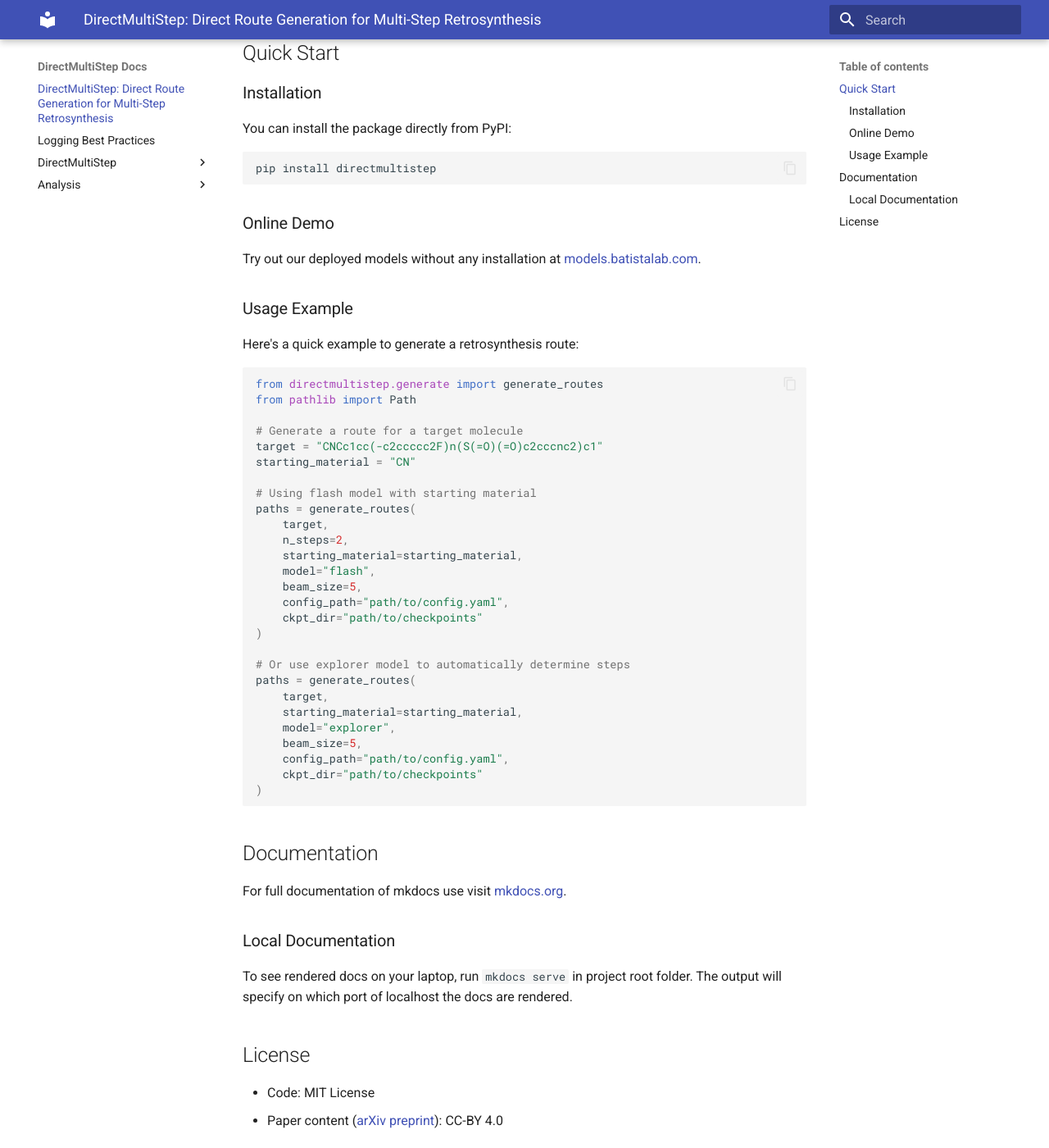
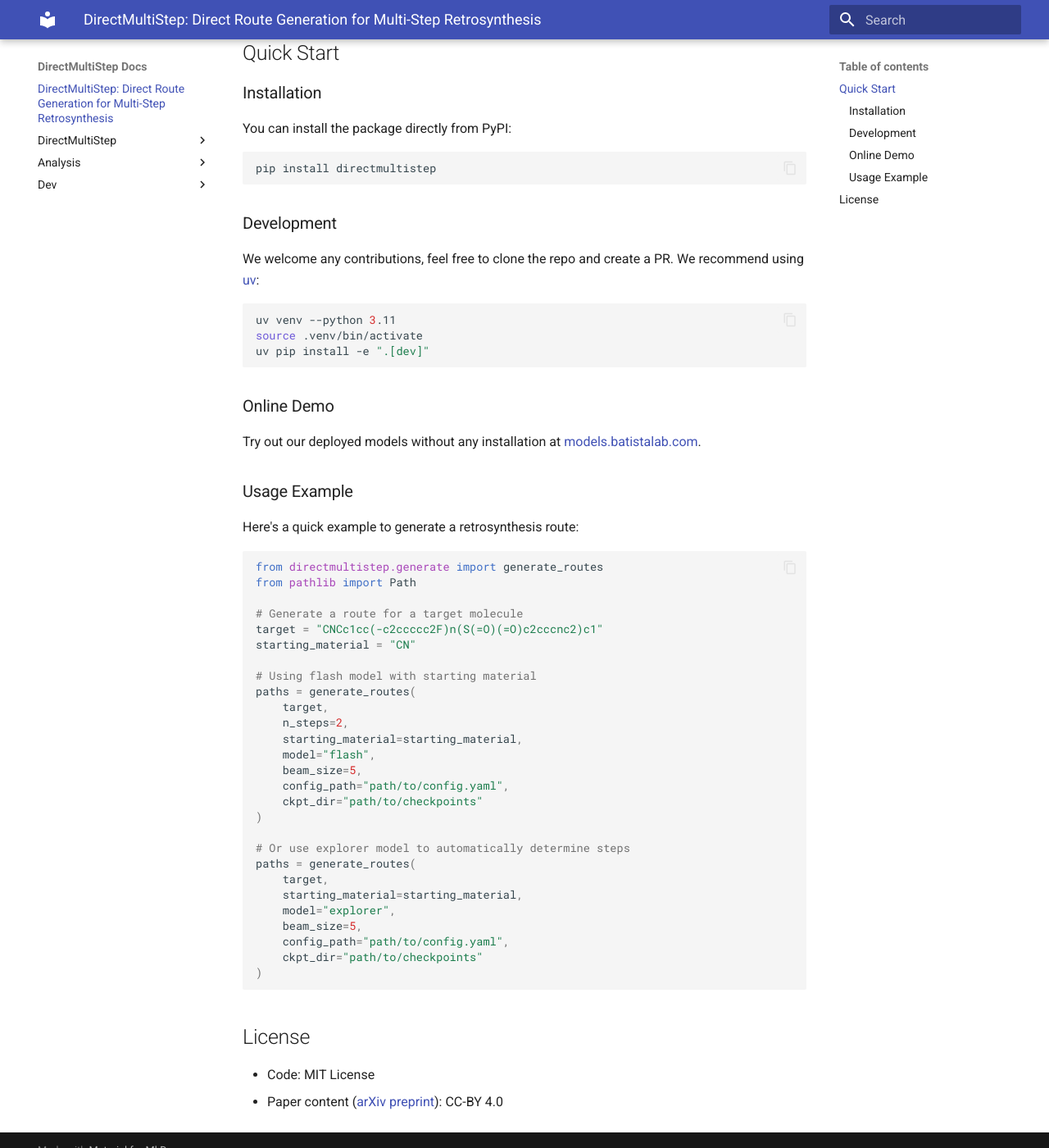
Before and after one commit to batistagroup/DirectMultiStep, an MkDocs documentation site: the page built from docs/index.md, in a window 1280 px wide and 1400 px high, scrolled down 335 px. Shown: the whole window at 82% size. Built offline with MkDocs 1.6.1 and Material for MkDocs 9.7.7, drawn with Linux system fonts in a browser that asks for light colours.

Commit message:
DOCS: ignore built website, a few other changes

````diff
--- a/docs/index.md
+++ b/docs/index.md
@@ -12,6 +12,16 @@
 
 ```bash
 pip install directmultistep
+```
+
+### Development
+
+We welcome any contributions, feel free to clone the repo and create a PR. We recommend using [uv](https://docs.astral.sh/uv/getting-started/installation/):
+
+```bash
+uv venv --python 3.11
+source .venv/bin/activate
+uv pip install -e ".[dev]"
 ```
 
 ### Online Demo
@@ -52,14 +62,6 @@
 )
 ```
 
-## Documentation
-
-For full documentation of mkdocs use visit [mkdocs.org](https://www.mkdocs.org).
-
-### Local Documentation
-
-To see rendered docs on your laptop, run `mkdocs serve` in project root folder. The output will specify on which port of localhost the docs are rendered.
-
 ## License
 
 - Code: MIT License
````
Also changed, not shown: docs/dev/logging.md (renamed from docs/logging.md), 1 other file.
